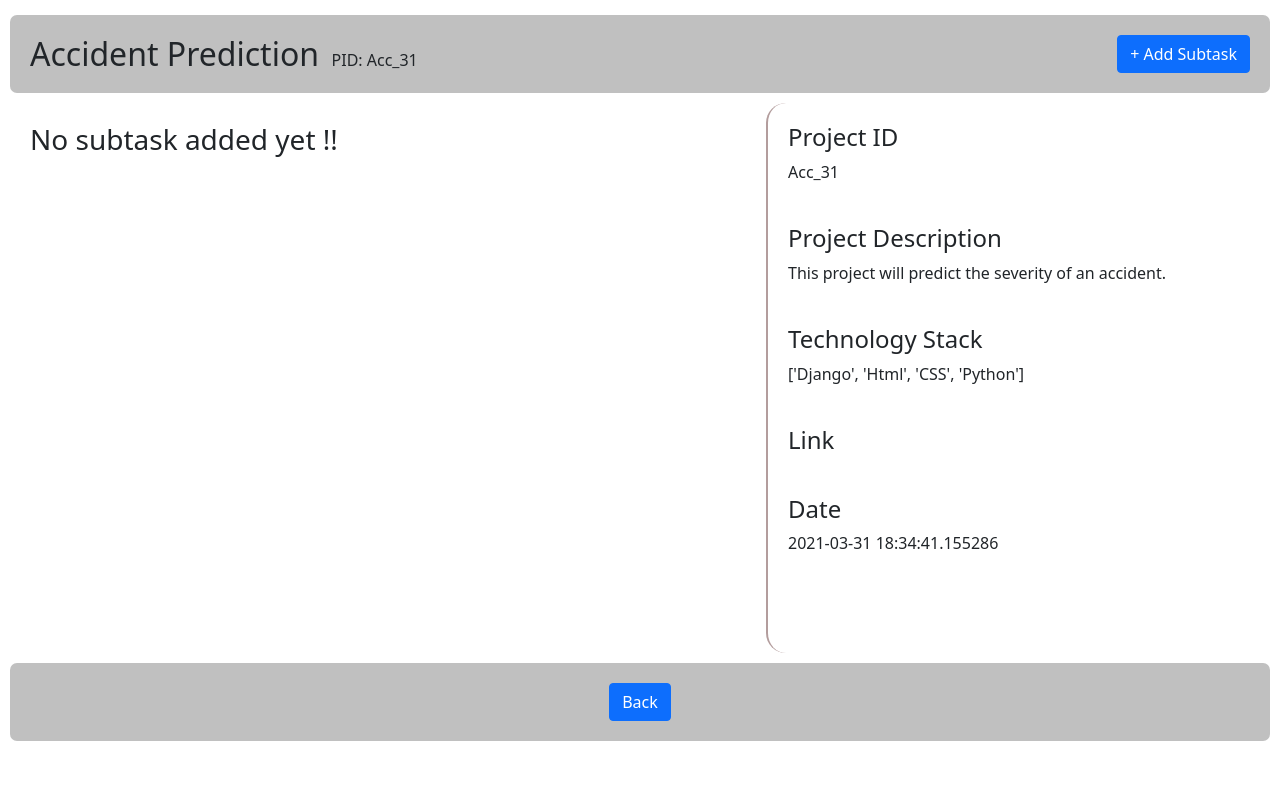
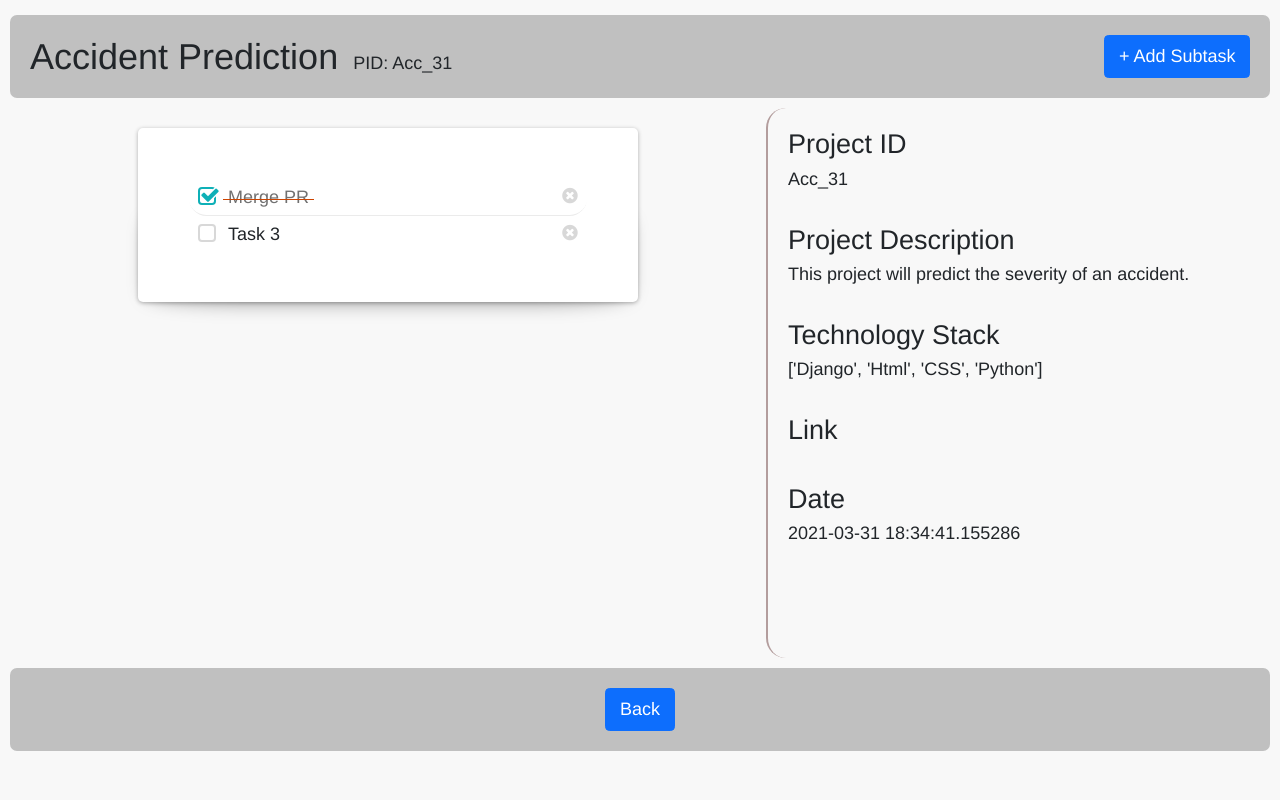
Before and after one commit to sruti2024/PRO_Act, a Django app: a page that uses templates/modules.html in a window 1280 px wide. Run offline with Django 3.2, Linux system fonts and the light colour scheme; data comes from the database, SQL or seed files in the repository; both versions use the stored data as it was after the commit; some libraries are stand-ins or nearby versions.

Commit message:
added functionality of subtasks

```diff
--- a/home/admin.py
+++ b/home/admin.py
@@ -1,7 +1,8 @@
 from django.contrib import admin
-from .models import Project_add, OTPModel,Profile
+from .models import Project_add, OTPModel,Profile,Subtask
 
 # Register your models here.
 admin.site.register(Project_add)
 admin.site.register(OTPModel)
 admin.site.register(Profile)
+admin.site.register(Subtask)
--- a/home/models.py
+++ b/home/models.py
@@ -58,3 +58,12 @@ class OTPModel(models.Model):
 
     class Meta:
         verbose_name = 'OTP'
+
+class Subtask(models.Model):
+    project = models.ForeignKey(Project_add,on_delete=models.CASCADE)
+    name = models.CharField(max_length=100)
+    description = models.TextField()
+    status = models.CharField(max_length=15,choices=(('complete','Completed'),('incomplete',"Incomplete")),default='incomplete')
+
+    def __str__(self):
+        return self.name
--- a/home/urls.py
+++ b/home/urls.py
@@ -24,7 +24,8 @@ urlpatterns = [
     path('profile_update/',views.profile_update,name="profile_update"),
     path('contact/', views.contact , name="contact"),
     path('changepassword/', views.changepassword, name='changepassword'),
-    path('modules/<str:p_id>/', views.modules, name="modules")
+    path('modules/<str:p_id>/', views.modules, name="modules"),
+    path('subtaskaction/', views.actionOnSubtask, name="subtaskaction"),
 
 ]
 
--- a/home/views.py
+++ b/home/views.py
@@ -6,7 +6,7 @@ from datetime import datetime
 from django.contrib.auth import logout, authenticate, login
 from django.contrib import messages
 from django.conf import settings
-from home.models import Project_add
+from home.models import Project_add,Subtask
 from random import randint
 from django.template.loader import render_to_string
 from django.utils.html import strip_tags
@@ -294,5 +294,24 @@ def changepassword(request):
 
 def modules(request, p_id):
     obj = Project_add.objects.get(pid = p_id)
-    context= {"obj": obj}
+
+    if request.method == "POST":
+        name = request.POST.get("name")
+        description = request.POST.get("desc")
+        subtask = Subtask(project=obj,name=name,description=description,status="incomplete")
+        subtask.save()
+
+    all_subtasks = Subtask.objects.filter(project=obj)
+    context= {"obj": obj,"all_subtasks":all_subtasks}
     return render(request, 'modules.html', context)
+
+def actionOnSubtask(request):
+    action = request.GET.get("action")
+    id = request.GET.get("id")
+    if action == "delete":
+        Subtask.objects.filter(id=id).delete()
+    elif action == "check":
+        Subtask.objects.filter(id=id).update(status="complete")
+    else:
+        Subtask.objects.filter(id=id).update(status="incomplete")
+    return JsonResponse({"success":"ok"})
--- a/static/css/moduleStyle.css
+++ b/static/css/moduleStyle.css
@@ -1,30 +1,31 @@
-*{
+* {
   box-sizing: border-box;
 }
 
-  body{
+body {
   margin: 0px;
-    padding:10px;
+  padding: 10px;
 }
 
-  header,footer{
+header, footer {
   padding: 20px;
   margin-top: 5px;
   background-color: #C0C0C0;
   border-radius: 7px;
 }
-  footer{
+
+footer {
   text-align: center;
 }
 
-  section{
-    width:60%;
+section {
+  width: 60%;
   float: left;
   height: 550px;
   padding: 20px;
 }
 
-  .right{
+.right {
   width: 40%;
   float: left;
   height: 550px;
@@ -32,16 +33,15 @@
   padding: 20px;
 }
 
-
-  .main *{
+.main * {
   border-radius: 20px;
 }
 
-  .main{
+.main {
   margin: 10px 0px;
 }
 
-  .main::after{
+.main::after {
   content: "";
   clear: both;
   display: table;
@@ -67,13 +67,13 @@
   text-align: center;
   position: relative;
   border-radius: 4px;
-
 }
 
-    .form-group{
+.form-group {
   text-align: left;
-      padding:20px;
+  padding: 20px;
 }
+
 .close {
   color: white;
   float: right;
@@ -81,8 +81,7 @@
   font-weight: bold;
 }
 
-    .close:hover,
-    .close:focus {
+.close:hover, .close:focus {
   color: #000;
   text-decoration: none;
   cursor: pointer;
@@ -103,3 +102,222 @@
   padding: 2px 16px;
   color: white;
 }
+
+* {
+  /*transition*/
+  -webkit-transition: .25s ease-in-out;
+  -moz-transition: .25s ease-in-out;
+  -o-transition: .25s ease-in-out;
+  transition: .25s ease-in-out;
+  font-family: helvetica neue, helvetica, arial, sans-serif;
+  font-size: 18px;
+  line-height: 18px;
+  box-sizing: border-box;
+  margin: 0;
+}
+
+body {
+  background: #f8f8f8;
+}
+
+h1 {
+  text-align: center;
+  padding: 50px 0;
+  font-size: 30px;
+  margin: 0;
+  font-weight: 200;
+  color: #454545;
+}
+
+h1 .fa-check {
+  font-size: 30px;
+  margin-right: 10px;
+  color: #0eb0b7;
+}
+
+#todo-list {
+  width: 500px;
+  margin: 0 auto 50px auto;
+  padding: 50px;
+  background: white;
+  position: relative;
+  /*box-shadow*/
+  -webkit-box-shadow: 0 1px 4px rgba(0, 0, 0, 0.3);
+  -moz-box-shadow: 0 1px 4px rgba(0, 0, 0, 0.3);
+  box-shadow: 0 1px 4px rgba(0, 0, 0, 0.3);
+  /*border-radius*/
+  -webkit-border-radius: 5px;
+  -moz-border-radius: 5px;
+  border-radius: 5px;
+}
+
+#todo-list:before {
+  content: "";
+  position: absolute;
+  z-index: -1;
+  /*box-shadow*/
+  -webkit-box-shadow: 0 0 20px rgba(0, 0, 0, 0.4);
+  -moz-box-shadow: 0 0 20px rgba(0, 0, 0, 0.4);
+  box-shadow: 0 0 20px rgba(0, 0, 0, 0.4);
+  top: 50%;
+  bottom: 0;
+  left: 10px;
+  right: 10px;
+  /*border-radius*/
+  -webkit-border-radius: 100px / 10px;
+  -moz-border-radius: 100px / 10px;
+  border-radius: 100px / 10px;
+}
+
+.todo-wrap {
+  display: block;
+  position: relative;
+  padding-left: 35px;
+  /*box-shadow*/
+  -webkit-box-shadow: 0 2px 0 -1px #ebebeb;
+  -moz-box-shadow: 0 2px 0 -1px #ebebeb;
+  box-shadow: 0 2px 0 -1px #ebebeb;
+}
+
+.todo-wrap:last-of-type {
+  /*box-shadow*/
+  -webkit-box-shadow: none;
+  -moz-box-shadow: none;
+  box-shadow: none;
+}
+
+input[type="checkbox"] {
+  position: absolute;
+  height: 0;
+  width: 0;
+  opacity: 0;
+  top: -600px;
+}
+
+.todo {
+  display: inline-block;
+  font-weight: 200;
+  padding: 10px 5px;
+  height: 37px;
+  position: relative;
+}
+
+.todo:before {
+  content: '';
+  display: block;
+  position: absolute;
+  top: calc(50% + 2px);
+  left: 0;
+  width: 0%;
+  height: 1px;
+  background: #cd4400;
+  /*transition*/
+  -webkit-transition: .25s ease-in-out;
+  -moz-transition: .25s ease-in-out;
+  -o-transition: .25s ease-in-out;
+  transition: .25s ease-in-out;
+}
+
+.todo:after {
+  content: '';
+  display: block;
+  position: absolute;
+  z-index: 0;
+  height: 18px;
+  width: 18px;
+  top: 9px;
+  left: -25px;
+  /*box-shadow*/
+  -webkit-box-shadow: inset 0 0 0 2px #d8d8d8;
+  -moz-box-shadow: inset 0 0 0 2px #d8d8d8;
+  box-shadow: inset 0 0 0 2px #d8d8d8;
+  /*transition*/
+  -webkit-transition: .25s ease-in-out;
+  -moz-transition: .25s ease-in-out;
+  -o-transition: .25s ease-in-out;
+  transition: .25s ease-in-out;
+  /*border-radius*/
+  -webkit-border-radius: 4px;
+  -moz-border-radius: 4px;
+  border-radius: 4px;
+}
+
+.todo:hover:after {
+  /*box-shadow*/
+  -webkit-box-shadow: inset 0 0 0 2px #949494;
+  -moz-box-shadow: inset 0 0 0 2px #949494;
+  box-shadow: inset 0 0 0 2px #949494;
+}
+
+.todo .fa-check {
+  position: absolute;
+  z-index: 1;
+  left: -31px;
+  top: 0;
+  font-size: 1px;
+  line-height: 36px;
+  width: 36px;
+  height: 36px;
+  text-align: center;
+  color: transparent;
+  text-shadow: 1px 1px 0 white, -1px -1px 0 white;
+}
+
+:checked+.todo {
+  color: #717171;
+}
+
+:checked+.todo:before {
+  width: 100%;
+}
+
+:checked+.todo:after {
+  /*box-shadow*/
+  -webkit-box-shadow: inset 0 0 0 2px #0eb0b7;
+  -moz-box-shadow: inset 0 0 0 2px #0eb0b7;
+  box-shadow: inset 0 0 0 2px #0eb0b7;
+}
+
+:checked+.todo .fa-check {
+  font-size: 20px;
+  line-height: 35px;
+  color: #0eb0b7;
+}
+
+/* Delete Items */
+
+.delete-item {
+  display: block;
+  position: absolute;
+  height: 36px;
+  width: 36px;
+  line-height: 36px;
+  right: 0;
+  top: 0;
+  text-align: center;
+  color: #d8d8d8;
+}
+
+.delete-item:hover {
+  color: #cd4400;
+}
+
+.input-todo {
+  border: none;
+  outline: none;
+  font-weight: 200;
+  position: relative;
+  top: -1px;
+  margin: 0;
+  padding: 0;
+  width: 100%;
+}
+
+.editing {
+  height: 0;
+  overflow: hidden;
+}
+
+.editing.todo-wrap {
+  box-shadow: 0 0 400px rgba(0, 0, 0, .8), inset 0 0px 0 2px #ebebeb;
+}
--- a/templates/modules.html
+++ b/templates/modules.html
@@ -8,8 +8,9 @@
 
   <link href="https://cdn.jsdelivr.net/npm/bootstrap@5.0.0-beta1/dist/css/bootstrap.min.css" rel="stylesheet" integrity="sha384-giJF6kkoqNQ00vy+HMDP7azOuL0xtbfIcaT9wjKHr8RbDVddVHyTfAAsrekwKmP1" crossorigin="anonymous">
 
+  <link rel="stylesheet" href="https://cdnjs.cloudflare.com/ajax/libs/font-awesome/4.1.0/css/font-awesome.min.css">
+
   <link rel="stylesheet" href="{% static 'css/moduleStyle.css' %}" type="text/css">
-
   <title>PRO_Act || Modules</title>
 </head>
 <body>
@@ -20,7 +21,26 @@
    </header>
   <div class= "main">
     <section>
-       <h3>No subtask added yet !!</h3>
+       <form id="todo-list">
+        {% for subtask in all_subtasks %}
+        <span class="todo-wrap">
+          {% if subtask.status == "incomplete" %}
+          <input type="checkbox" id="{{subtask.id}}" onclick="checkme(this)"/>
+          {% else %}
+          <input type="checkbox" id="{{subtask.id}}" onclick="checkme(this)" checked/>
+          {% endif %}
+          <label for="{{subtask.id}}" class="todo">
+            <i class="fa fa-check"></i>
+            {{subtask.name}}
+          </label>
+          <span class="delete-item" title="remove" id="{{subtask.id}}">
+            <i class="fa fa-times-circle"></i>
+          </span>
+        </span>
+        {% endfor %}
+      </form>
+      </ul>
+
     </section>
     <aside class="right">
       <h4>Project ID</h4>
@@ -42,22 +62,73 @@
    <div id="myModel" class="modal">
      <div class="modal-content">
        <div class="modal-header">
-         <h4 class="modal-title">Subtask Description</h4>
-         <span class="close">&times;</span>
+         <h4 class="modal-title">Add Subtask</h4>
+         <span class="close" id="cls">&times;</span>
        </div>
        <div class="modal-body">
+         <form action="{% url 'modules' obj.pid %}" method="POST">{% csrf_token %}
+            <div class="form-group">
+                <label for="name"><h5>Name</h5></label>
+                <input id="name" name="name"/>
+            </div>
            <div class="form-group">
              <label for="desc"><h5>Description</h5></label>
-             <textarea id="desc" name="txtarea" rows="4" cols="50"></textarea>
+             <textarea id="desc" name="desc" rows="4" cols="40"></textarea>
            </div>
-       </div>
-       <div class="modal-footer" >
-         <button type="button" class="btn btn-secondary" id="cls">Close</button>
-         <button class="btn btn-primary" id="save">Save changes</buttom>
+           <button type="submit" id="save" class="btn btn-success">Add</button>
+          </form>
        </div>
      </div>
    </div>
 
    <script src="{% static 'js/modules.js' %}"></script>
+   <script src="https://cdnjs.cloudflare.com/ajax/libs/jquery/2.1.3/jquery.min.js"></script>
+   <script>
+    // remove items
+    $('.delete-item').click(function () {
+      var parentItem = $(this).parent();
+      $.ajax({
+          type: 'GET',
+          url: '{% url 'subtaskaction' %}',
+          data: {"action":"delete",'id': this.id},
+        })
+      parentItem.animate({
+        left: "-30%",
+        height: 0,
+        opacity: 0
+      }, 200);
+      setTimeout(function () { $(parentItem).remove(); }, 1000);
+    });
+
+    // Enter Key detect
+
+    $.fn.enterKey = function (fnc) {
+      return this.each(function () {
+        $(this).keypress(function (ev) {
+          var keycode = (ev.keyCode ? ev.keyCode : ev.which);
+          if (keycode == '13') {
+            fnc.call(this, ev);
+          }
+        })
+      })
+    }
+
+    function checkme(ele){
+      if (ele.checked == true){
+        $.ajax({
+          type: 'GET',
+          url: '{% url 'subtaskaction' %}',
+          data: {"action":"check",'id': ele.id},
+        })
+      }
+      else{
+        $.ajax({
+          type: 'GET',
+          url: '{% url 'subtaskaction' %}',
+          data: {"action":"uncheck",'id': ele.id},
+        })
+      }
+    }
+  </script>
 </body>
 </html>
```
Also changed, not shown: db.sqlite3, home/migrations/0001_initial.py, home/migrations/0002_subtask.py (added), home/migrations/__init__.py (added). Lines whose indentation alone changed are shown as unchanged.
